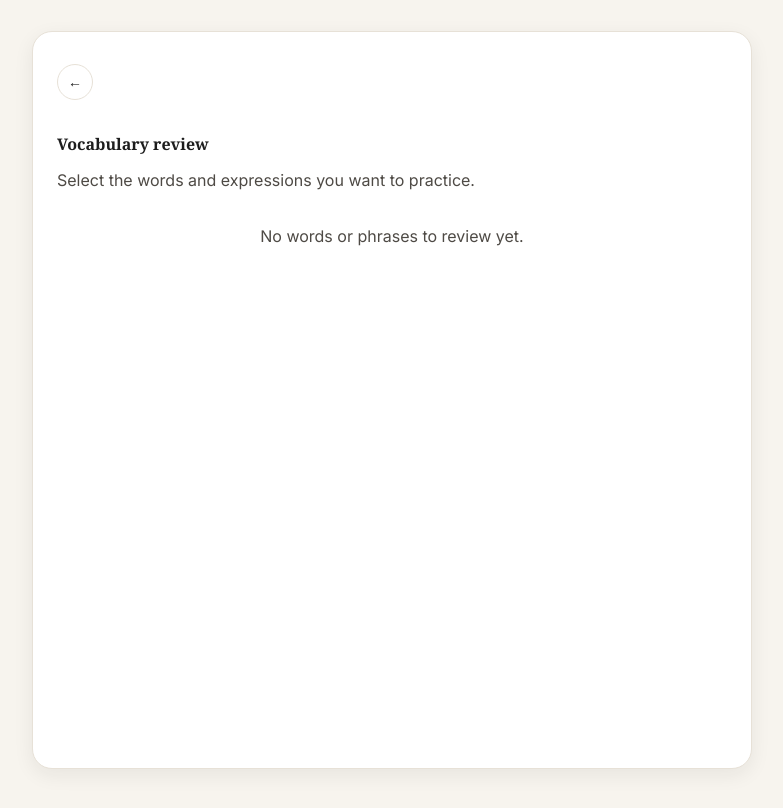
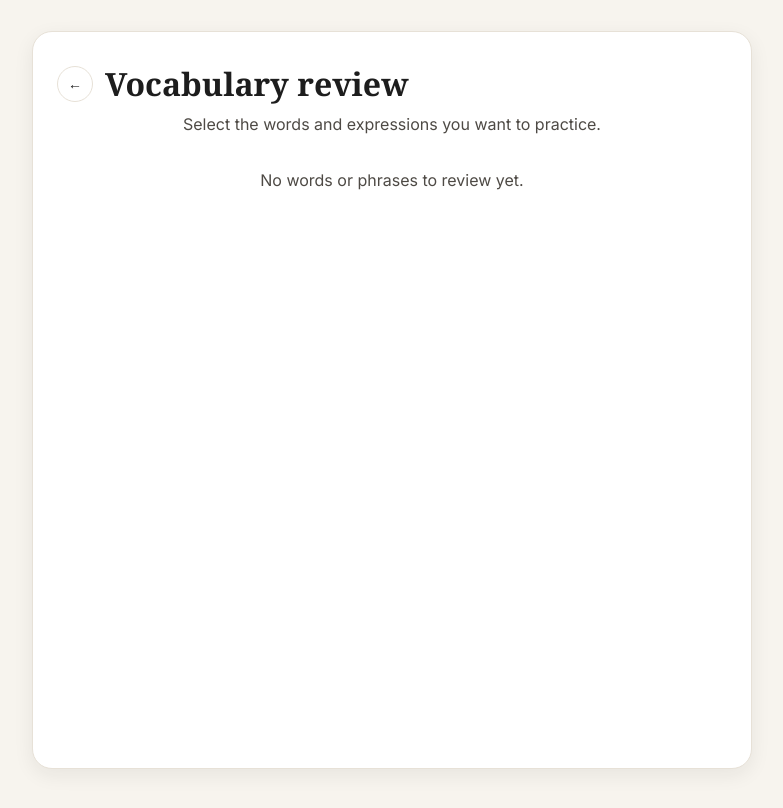
Before and after one commit to mila-siamionava/danskKlar, a Next.js app: page /review in a window 1280 px wide. Shown: the top 808 px of the page, without its empty margins (248-1031 px from the left). Built offline with nearby package versions, Linux system fonts and the light colour scheme.

Commit message:
align titile nd backlink

```diff
--- a/app/review/Review.module.css
+++ b/app/review/Review.module.css
@@ -1,8 +1,9 @@
 .page {
-  width: min(
-    100%,
-    var(--reading-max-width)
-  );
+  width:
+    min(
+      100%,
+      var(--reading-max-width)
+    );
 
   margin-inline: auto;
 
@@ -15,30 +16,49 @@
     );
 }
 
-.header {
-  margin-top: var(--spacing-xl);
+/* TITLE ROW */
+
+.titleRow {
+  display: flex;
+  align-items: center;
+
+  gap:
+    var(--spacing-sm);
+
+  margin-bottom:
+    var(--spacing-xs);
 }
 
-.header h1 {
+.titleRow h1 {
   margin: 0;
 
   color:
     var(--color-text-primary);
 
+  font-family:
+    var(--font-family-heading);
+
   font-size:
-    var(--font-size-headline-large);
+    var(--font-size-headline-medium);
 
   line-height:
-    var(--line-height-headline-large);
+    var(--line-height-headline-medium);
 
-  font-weight: 700;
+  font-weight:
+    var(--font-weight-headline-medium);
+}
+
+/* INTRO TEXT */
+
+.header {
+  margin-bottom:
+    var(--spacing-lg);
 }
 
 .header p {
-  margin:
-    var(--spacing-sm)
-    0
-    0;
+  margin: 0;
+
+  text-align: center;
 
   color:
     var(--color-text-secondary);
@@ -50,12 +70,16 @@
     var(--line-height-body-medium);
 }
 
+/* ACTIONS */
+
 .actionBar {
   display: grid;
+
   grid-template-columns:
     1fr 1fr;
 
-  gap: var(--spacing-sm);
+  gap:
+    var(--spacing-sm);
 
   margin-top:
     var(--spacing-xl);
@@ -84,9 +108,12 @@
   cursor: pointer;
 
   transition:
-    background var(--transition-fast),
-    border-color var(--transition-fast),
-    transform var(--transition-fast);
+    background
+      var(--transition-fast),
+    border-color
+      var(--transition-fast),
+    transform
+      var(--transition-fast);
 }
 
 .secondaryButton {
@@ -156,14 +183,10 @@
 
 .trainButton:hover {
   border-color:
-    var(
-      --button-primary-background-hover
-    );
+    var(--button-primary-background-hover);
 
   background:
-    var(
-      --button-primary-background-hover
-    );
+    var(--button-primary-background-hover);
 
   transform:
     translateY(-1px);
@@ -176,11 +199,14 @@
     scale(0.98);
 }
 
+/* GROUPS */
+
 .groups {
   display: flex;
   flex-direction: column;
 
-  gap: var(--spacing-xl);
+  gap:
+    var(--spacing-xl);
 
   margin-top:
     var(--spacing-xl);
@@ -213,13 +239,19 @@
   font-weight: 700;
 }
 
+/* WORD LIST */
+
 .wordList {
   display: grid;
-  grid-template-columns: 1fr;
 
-  gap: var(--spacing-xs);
+  grid-template-columns:
+    1fr;
+
+  gap:
+    var(--spacing-xs);
 
   margin: 0;
+
   padding: 0;
 
   list-style: none;
@@ -233,7 +265,8 @@
   display: flex;
   align-items: center;
 
-  gap: var(--spacing-sm);
+  gap:
+    var(--spacing-sm);
 
   min-height:
     var(--control-height-md);
@@ -255,9 +288,12 @@
   cursor: pointer;
 
   transition:
-    border-color var(--transition-fast),
-    background var(--transition-fast),
-    transform var(--transition-fast);
+    border-color
+      var(--transition-fast),
+    background
+      var(--transition-fast),
+    transform
+      var(--transition-fast);
 }
 
 .wordLabel:hover {
@@ -304,6 +340,8 @@
   font-weight: 500;
 }
 
+/* EMPTY STATE */
+
 .emptyState {
   margin-top:
     var(--spacing-xl);
@@ -320,6 +358,8 @@
   text-align: center;
 }
 
+/* DESKTOP */
+
 @media (min-width: 37.5em) {
   .page {
     padding:
@@ -331,12 +371,15 @@
       );
   }
 
-  .header h1 {
+  .titleRow h1 {
     font-size:
-      var(--font-size-display-small);
+      var(--font-size-headline-large);
 
     line-height:
-      var(--line-height-display-small);
+      var(--line-height-headline-large);
+
+    font-weight:
+      var(--font-weight-headline-large);
   }
 
   .wordList {
--- a/app/review/page.jsx
+++ b/app/review/page.jsx
@@ -111,24 +111,20 @@ export default function ReviewPage() {
 
   return (
     <main className={styles.page}>
-      <BackLink
-        href="/"
-        label="Back to home"
-      />
+      <div className={styles.titleRow}>
+        <BackLink
+          href="/"
+          label="Back to home"
+        />
 
-      <header
-        className={
-          styles.header
-        }
-      >
         <h1>
           Vocabulary review
         </h1>
+      </div>
 
+      <header className={styles.header}>
         <p>
-          Select the words and
-          expressions you want to
-          practice.
+          Select the words and expressions you want to practice.
         </p>
       </header>
 
--- a/app/review/train/ReviewTrain.module.css
+++ b/app/review/train/ReviewTrain.module.css
@@ -1,12 +1,22 @@
-.back {
-  margin-bottom: var(--spacing-md);
+.titleRow {
+  display: flex;
+  align-items: center;
+
+  gap: var(--spacing-sm);
+
+  margin-bottom: var(--spacing-xs);
 }
 
-.header h1 {
-  margin-bottom: var(--spacing-xs);
+.titleRow h1 {
+  margin: 0;
 
-  font-size: clamp(2.8rem, 4vw, 3.6rem);
-  line-height: 1.08;
+  font-family: var(--font-family-heading);
+
+  font-size: var(--font-size-headline-medium);
+
+  line-height: var(--line-height-headline-medium);
+
+  font-weight: var(--font-weight-headline-medium);
 }
 
 .header {
@@ -14,7 +24,12 @@
 }
 
 .header p {
+   text-align: center;
   color: var(--color-text-secondary);
+
+  font-size: var(--font-size-body-medium);
+
+  line-height: var(--line-height-body-medium);
 }
 
 .groups {
```
Also changed, not shown: app/exercises/[slug]/ExercisePage.module.css (+24 -35 lines), app/review/train/page.jsx (+22 -56 lines).
